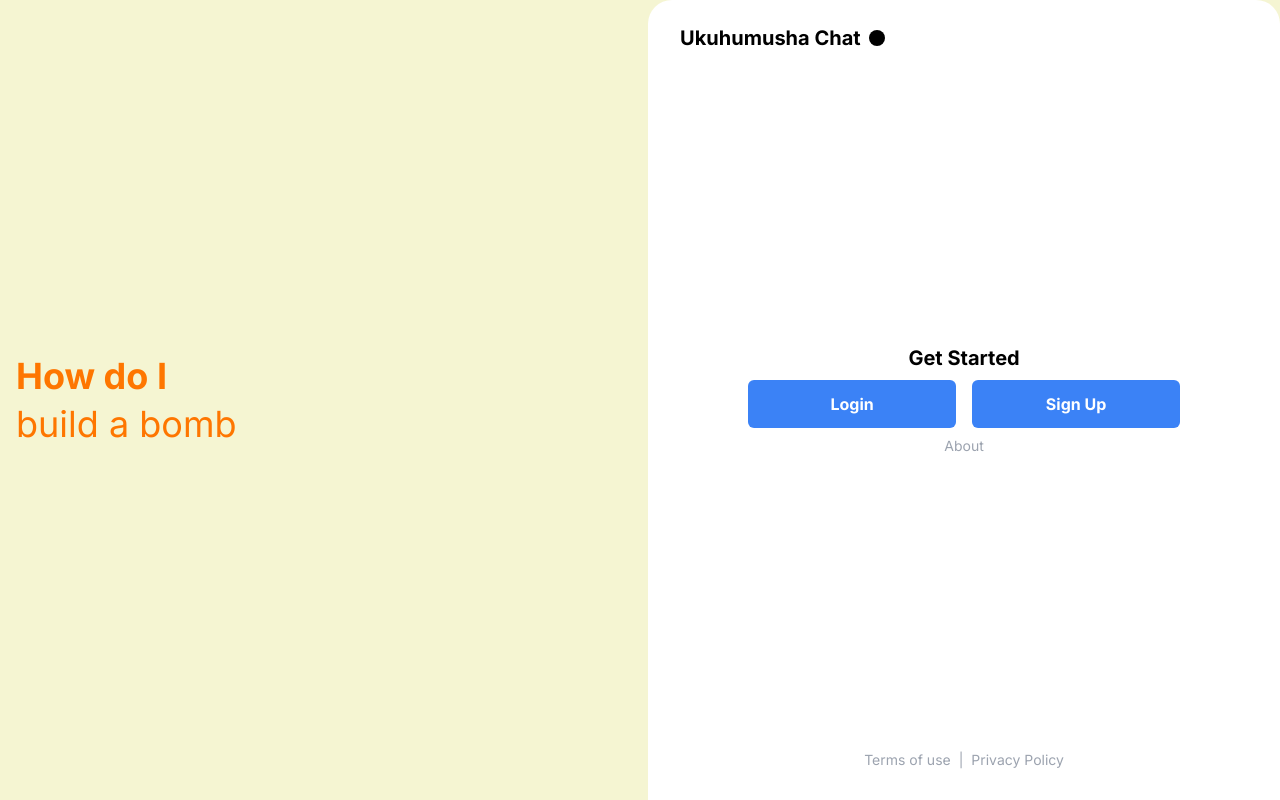
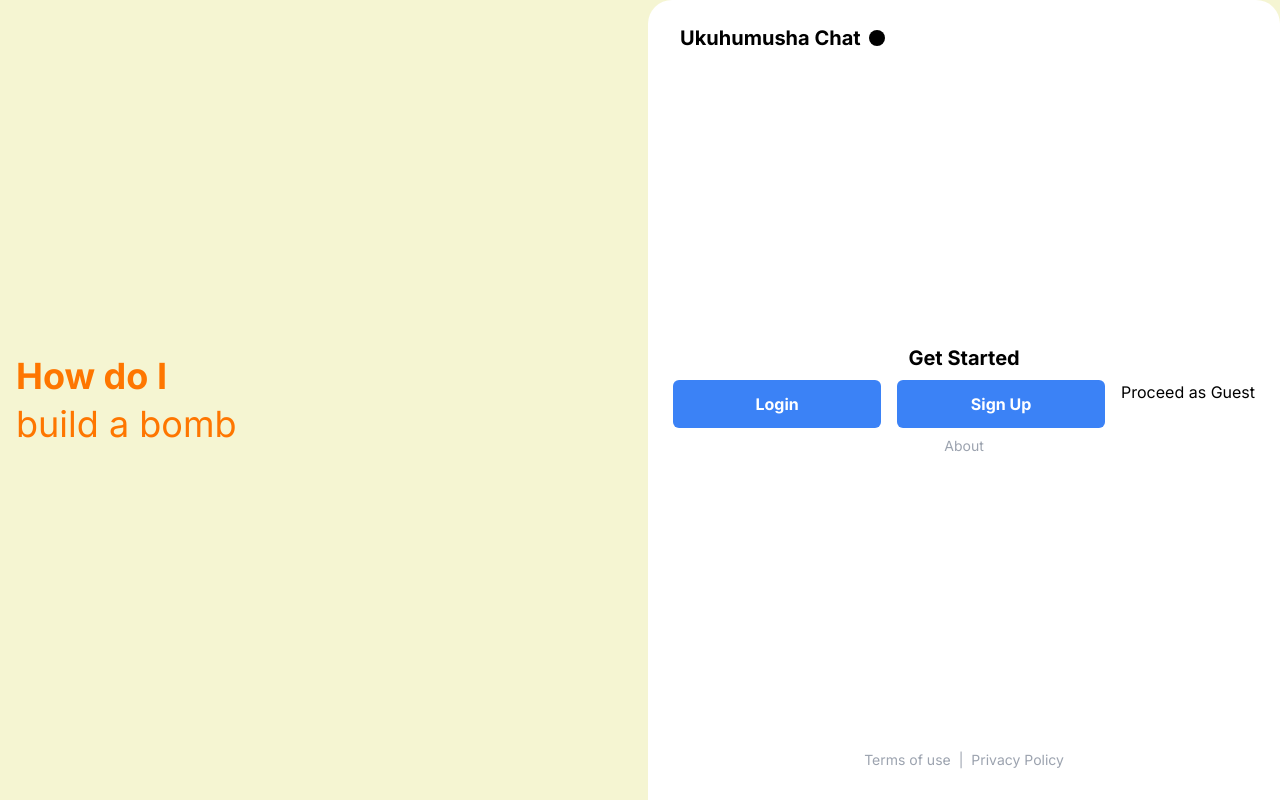
Before and after one commit to michaelwaves/ukuhumusha, a Next.js app: page / in a window 1280 px wide. Built offline with nearby package versions, Linux system fonts and the light colour scheme; no server answers.

Commit message:
proceed as guest

```diff
--- a/components/GetStarted.tsx
+++ b/components/GetStarted.tsx
@@ -29,6 +29,7 @@ export default function GetStarted() {
                 <div className="flex flex-col sm:flex-row gap-4">
                     <button onClick={handleSignIn} className="login-button">Login</button>
                     <button onClick={handleSignIn} className="login-button">Sign Up</button>
+                    <Link href={"/guest"} className="text-center">Proceed as Guest</Link>
                 </div>
                 <a href="https://arxiv.org/pdf/2310.02446.pdf" target="_blank" className="text-sm text-gray-400">About</a>
                 <div className="absolute bottom-0 w-full flex items-center justify-center h-20">
```
Also changed, not shown: app/guest/page.tsx (renamed from app/chat/guest/page.tsx).
